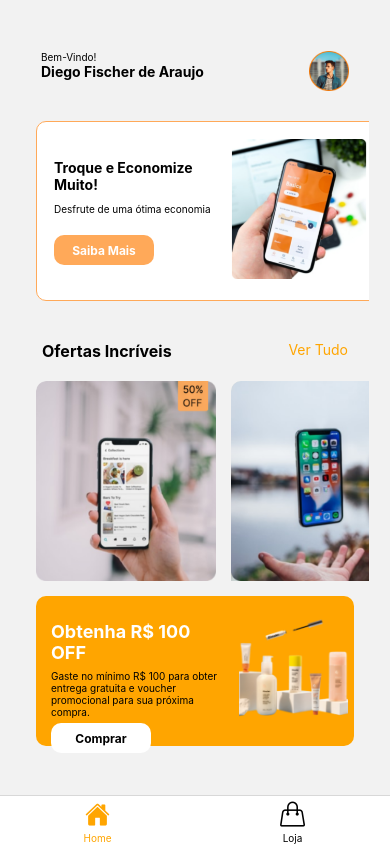
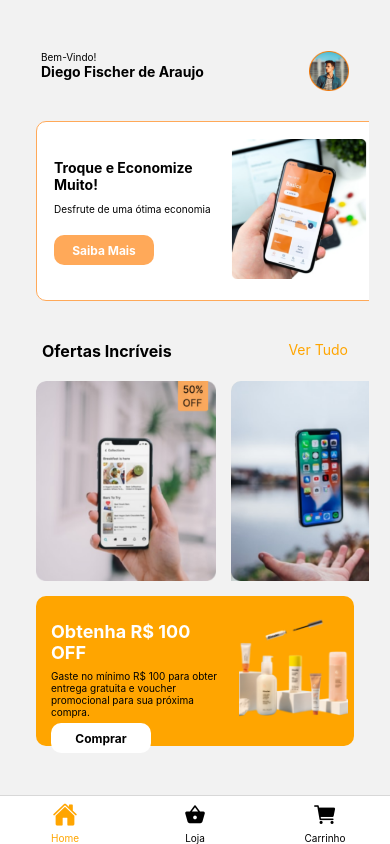
Before and after one commit to DiegoFischerDev/EcommerceApp-ReactNative, a React Native app: screen /TabRotas in a window 390 px wide. Built offline with nearby package versions, Linux system fonts and the light colour scheme; data requests are answered from the project's data file.

Commit message:
add tabRota Carrinho

```diff
--- a/src/componentes/Header.js
+++ b/src/componentes/Header.js
@@ -26,8 +26,8 @@ const Header = () => {
       </TouchableOpacity>
     </View>
     <TouchableOpacity onPress={() => { navigation.navigate("CarrinhoDeCompras") }}>
-      <Ionicons name="cart-outline" size={30} color="black" />
-      <View style={itens.length ? estilos.contador : {display:"none"}}><Text>{itens.length}</Text></View>
+      <Ionicons name="cart" size={30} color="black" />
+      <View style={itens.length ? estilos.contador : {display:"none"}}><Text style={{color: 'white'}}>{itens.length}</Text></View>
     </TouchableOpacity>
   </View>
   )
@@ -74,10 +74,10 @@ const estilos = StyleSheet.create({
     borderRadius: "100%",
     alignItems: "center",
     justifyContent: "center",
-    backgroundColor: "orange",
+    backgroundColor: "#ff3b30",
     position: "absolute",
     left: 23,
-    top: 20,
+    top: -5,
   }
 
 })
--- a/src/rotas/TabRotas.js
+++ b/src/rotas/TabRotas.js
@@ -1,20 +1,28 @@
 import { createBottomTabNavigator } from "@react-navigation/bottom-tabs";
-import React from "react";
+import React, { useContext } from "react";
 import Home from "../telas/home";
 import Loja from "../telas/Loja";
-import SimpleLineIcons from "react-native-vector-icons/SimpleLineIcons";
+import CarrinhoDeCompras from "../telas/CarrinhoDeCompras"
 import Ionicons from "react-native-vector-icons/Ionicons";
+import { GlobalContext } from '../context/GlobalContext';
 
 const Tab = createBottomTabNavigator();
 
 const TabRotas = () => {
+
+  const { itens } = useContext(GlobalContext);
+
+  let variavel = {}
+
+  itens.length ? variavel = {tabBarBadge: itens.length} : variavel = {}
 
   return (
     <Tab.Navigator
       screenOptions={({ route }) => ({
         headerShown: false,
         tabBarIcon: ({ color, size }) => {
-          if (route.name === "Loja") {return <SimpleLineIcons name={"handbag"} size={size} color={color} />}
+          if (route.name === "Loja") {return <Ionicons name={"basket"} size={size} color={color} />}
+          if (route.name === "Carrinho") {return <Ionicons name={"cart"} size={size} color={color} />}
           return <Ionicons name={"home"} size={size} color={color} />
         },
         tabBarActiveTintColor: "orange",
@@ -23,6 +31,7 @@ const TabRotas = () => {
 
         <Tab.Screen name="Home" component={Home} />
         <Tab.Screen name="Loja" component={Loja} />
+        <Tab.Screen name="Carrinho" component={CarrinhoDeCompras} options={ variavel } />
 
     </Tab.Navigator>
   )
```
